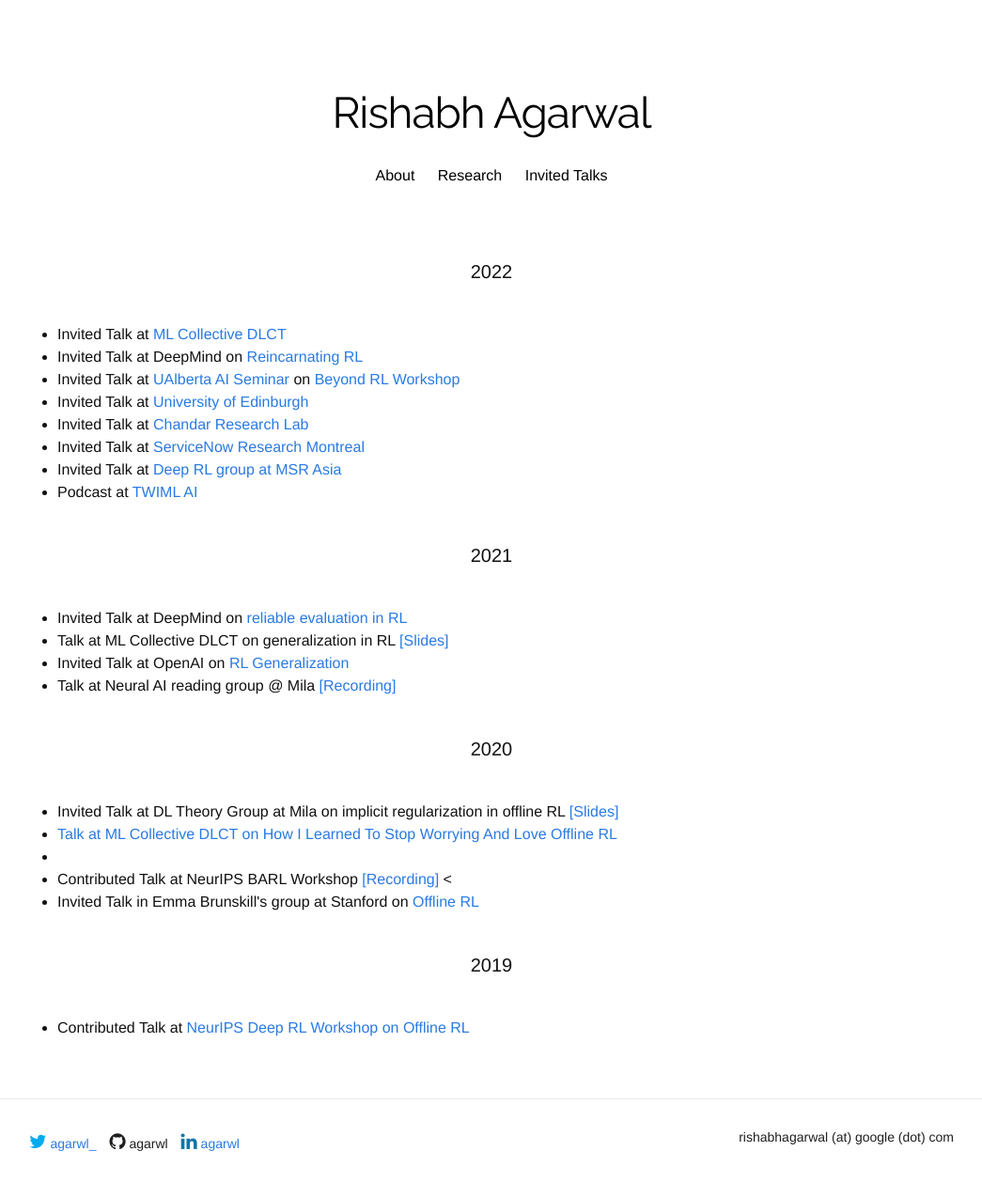
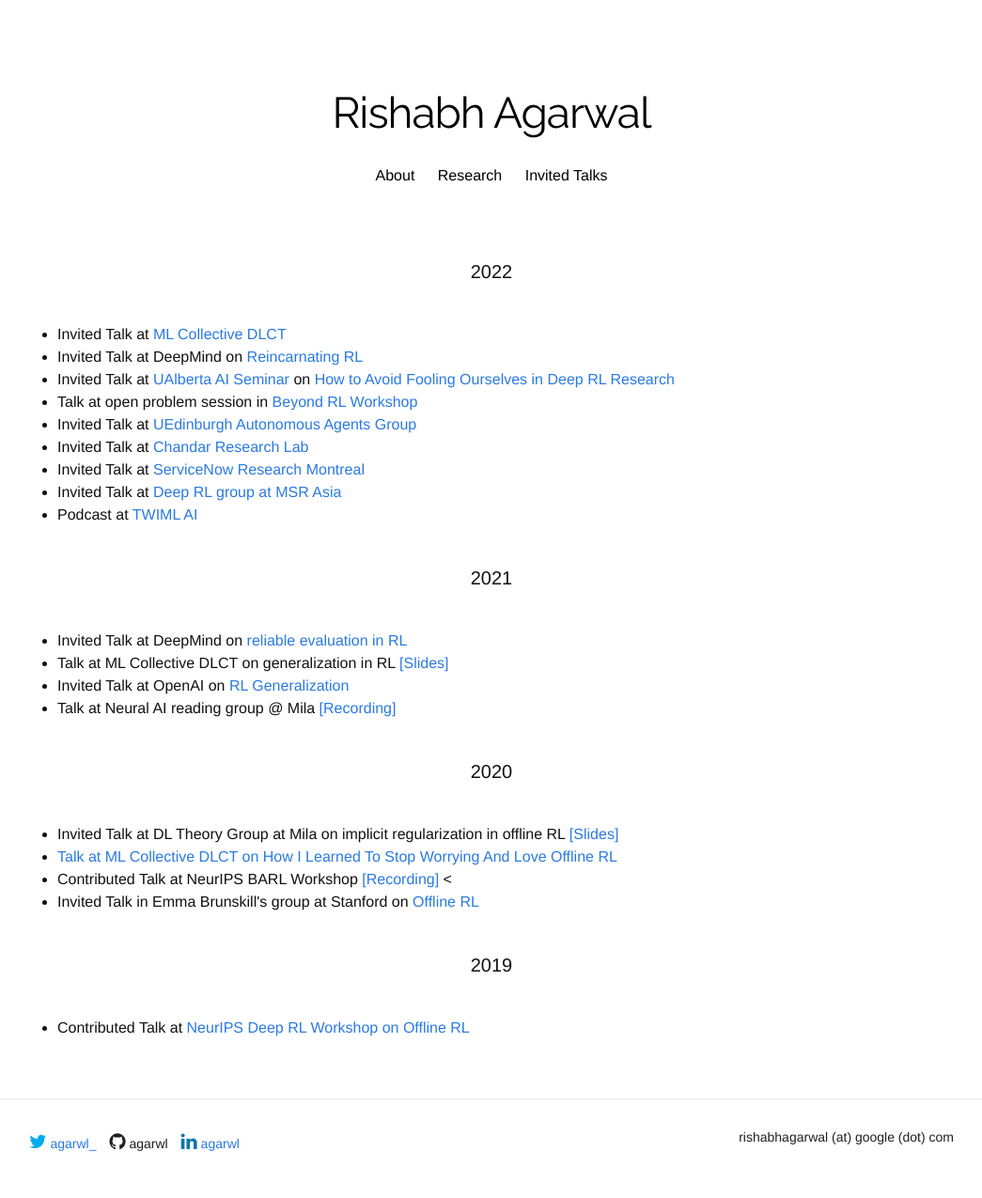
Before and after one commit to ConradErnst/conradernst.github.io, a Jekyll site: the page built from talks.html, in a window 1280 px wide. Shown: the whole page at 94% size, without its empty margins (117-1162 px from the left). Built offline with Jekyll 4.4.1, drawn with Linux system fonts in a browser that asks for light colours; nearby versions of some CDN libraries; some web fonts are replaced; a style sheet for code colours, icons or effects is not loaded.

Commit message:
Update talks.html

```diff
--- a/talks.html
+++ b/talks.html
@@ -6,28 +6,28 @@
 <h1 class="page-heading"> 2022 </h1>
 <ul>
   <li> Invited Talk at <a href="https://mlcollective.org/dlct/"> ML Collective DLCT </a> </li>
-  <li> Invited Talk at DeepMind on <a href="https://agarwl.github.io/reincarnating_rl"> Reincarnating RL </a>
-  <li> Invited Talk at <a href="https://sites.google.com/corp/ualberta.ca/ai-seminar/past-seminars/2022"> UAlberta AI Seminar</a> on <a href="https://youtu.be/Yfy0zW7H8Uw> How to Avoid Fooling Ourselves in Deep RL Research </a>
-  <li> Talk at Open Problem session in <a href="https://sites.google.com/corp/view/new-ml-model/home"> Beyond RL Workshop </a>
-  <li> Invited Talk at <a href="https://agents.inf.ed.ac.uk/reading-group/"> University of Edinburgh </a>
-  <li> Invited Talk at <a href="https://chandar-lab.github.io/"> Chandar Research Lab </a>
-  <li> Invited Talk at <a href="https://www.servicenow.com/research/people.html/"> ServiceNow Research Montreal </a>
-  <li> Invited Talk at <a href="https://www.microsoft.com/en-us/research/group/deep-and-reinforcement-learning-group/"> Deep RL group at MSR Asia </a>
-  <li> Podcast at <a href="https://twimlai.com/podcast/twimlai/deep-reinforcement-learning-edge-statistical-precipice-rishabh-agarwal/"> TWIML AI </a>
+  <li> Invited Talk at DeepMind on <a href="https://agarwl.github.io/reincarnating_rl"> Reincarnating RL </a> </li>
+  <li> Invited Talk at <a href="https://sites.google.com/corp/ualberta.ca/ai-seminar/past-seminars/2022"> UAlberta AI Seminar</a> on <a href="https://youtu.be/Yfy0zW7H8Uw"> How to Avoid Fooling Ourselves in Deep RL Research </a> </li>
+  <li> Talk at open problem session in <a href="https://sites.google.com/corp/view/new-ml-model/home"> Beyond RL Workshop </a> </li>
+  <li> Invited Talk at <a href="https://agents.inf.ed.ac.uk/reading-group/"> UEdinburgh Autonomous Agents Group </a> </li>
+  <li> Invited Talk at <a href="https://chandar-lab.github.io/"> Chandar Research Lab </a> </li>
+  <li> Invited Talk at <a href="https://www.servicenow.com/research/people.html/"> ServiceNow Research Montreal </a> </li>
+  <li> Invited Talk at <a href="https://www.microsoft.com/en-us/research/group/deep-and-reinforcement-learning-group/"> Deep RL group at MSR Asia </a> </li>
+  <li> Podcast at <a href="https://twimlai.com/podcast/twimlai/deep-reinforcement-learning-edge-statistical-precipice-rishabh-agarwal/"> TWIML AI </a>  </li>
 </ul>
 
 <h1 class="page-heading"> 2021 </h1>
 <ul>
-    <li> Invited Talk at DeepMind on <a href="agarwl.github.io/rliable"> reliable evaluation in RL </a>
-    <li> Talk at ML Collective DLCT on generalization in RL <a href="https://agarwl.github.io/pse/pdfs/slides.pdf"> [Slides] </a>
-    <li> Invited Talk at OpenAI on <a href="https://agarwl.github.io/pse"> RL Generalization </a>
-    <li> Talk at Neural AI reading group @ Mila <a href="https://bluejeans.com/playback/s/LecOfkniIRwGmO2emKrlRwtOJbmLfQG6z1ujjwqe2L0nItD1539odoGx5qC13MZx"> [Recording] </a>
+    <li> Invited Talk at DeepMind on <a href="agarwl.github.io/rliable"> reliable evaluation in RL </a> </li>
+    <li> Talk at ML Collective DLCT on generalization in RL <a href="https://agarwl.github.io/pse/pdfs/slides.pdf"> [Slides] </a> </li>
+    <li> Invited Talk at OpenAI on <a href="https://agarwl.github.io/pse"> RL Generalization </a> </li>
+    <li> Talk at Neural AI reading group @ Mila <a href="https://bluejeans.com/playback/s/LecOfkniIRwGmO2emKrlRwtOJbmLfQG6z1ujjwqe2L0nItD1539odoGx5qC13MZx"> [Recording] </a> </li>
 </ul>
 
 <h1 class="page-heading"> 2020 </h1>
 <ul>
-  <li> Invited Talk at DL Theory Group at Mila on implicit regularization in offline RL <a href="https://drive.google.com/file/d/1vFs1FDS-h8HQ1J1rUKCgpbDlKTCZMap-/view?usp=sharing"> [Slides] <a>
-  <li> Talk at ML Collective DLCT on <a href="https://rosanneliu.com/dlctfs/dlct_201204.pdf"> How I Learned To Stop Worrying And Love Offline RL </a> <li>
+  <li> Invited Talk at DL Theory Group at Mila on implicit regularization in offline RL <a href="https://drive.google.com/file/d/1vFs1FDS-h8HQ1J1rUKCgpbDlKTCZMap-/view?usp=sharing"> [Slides] <a> </li>
+  <li> Talk at ML Collective DLCT on <a href="https://rosanneliu.com/dlctfs/dlct_201204.pdf"> How I Learned To Stop Worrying And Love Offline RL </a> </li>
   <li> Contributed Talk at NeurIPS BARL Workshop <a href="https://slideslive.com/38942373/contrastive-behavioral-similarity-embeddings-for-generalization-in-reinforcement-learning"> [Recording] </a> < </li>
   <li> Invited Talk in Emma Brunskill's group at Stanford on <a href="https://offline-rl-neurips.github.io"> Offline RL </a> </li>
 </ul>
```
